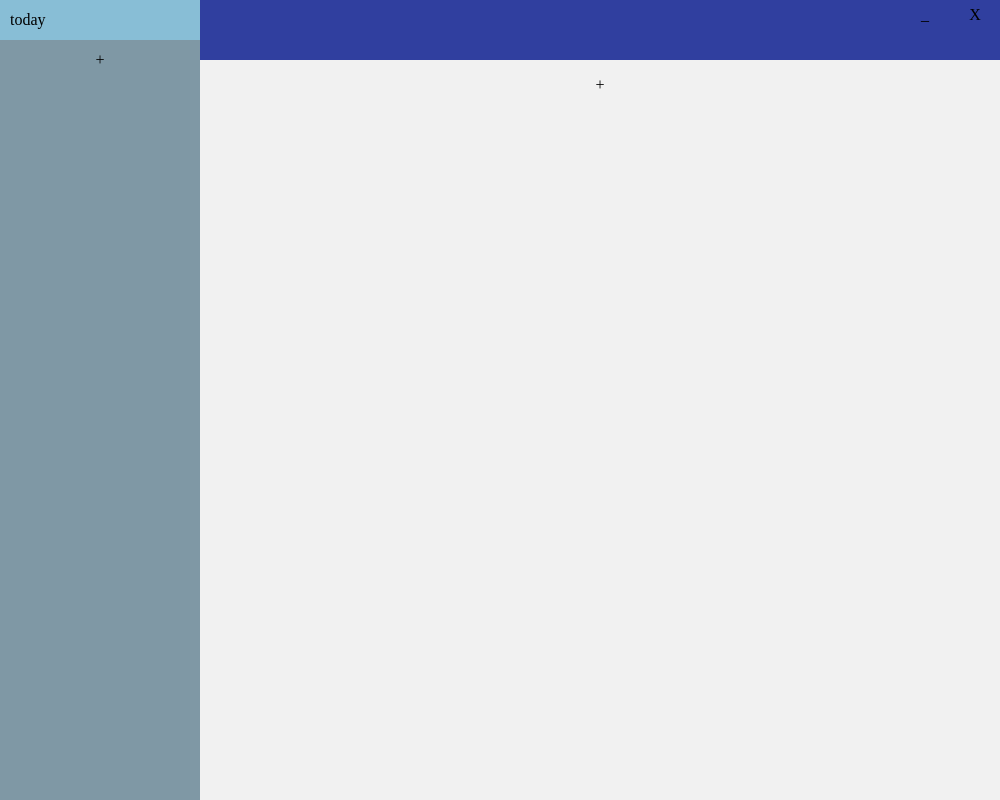
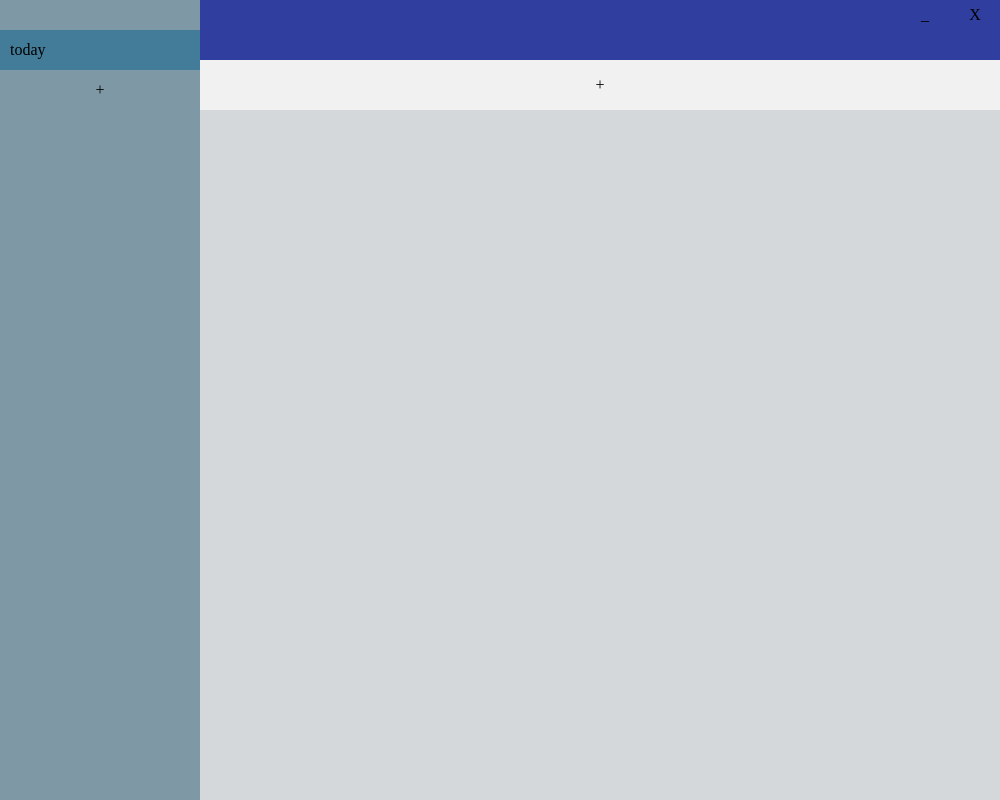
Before and after one commit to LucasZeng99/todo-simple, an Electron app: page renderer/index.html in a window 1000 px wide. Drawn offline with Linux system fonts and the light colour scheme.

Commit message:
fixed top and side bars.

```diff
--- a/main.js
+++ b/main.js
@@ -3,7 +3,7 @@ const path = require("path")
 let win
 
 createMainWindow = () => {
-    win = new BrowserWindow({width: 800, height: 600, frame: false})
+    win = new BrowserWindow({frame: false, width: 1000, height: 800, minWidth: 300, minHeight: 600})
 
     win.loadFile(path.resolve(__dirname, './renderer/index.html'))
     win.webContents.openDevTools()
--- a/renderer/style.css
+++ b/renderer/style.css
@@ -14,16 +14,18 @@ body {
 /* the header, close and minimize buttons. */
 
 header {
-        position: absolute;
+        position: fixed;
         top: 0; left: 0;
         height: 30px; width: 100%;
+        z-index: 99;
+        -webkit-app-region: drag;
 }
 
 .options {
-        position: absolute;
+        position: fixed;
         right: 0; top: 0;
         display: flex;
-        z-index: 99;
+        -webkit-app-region: no-drag;
 }
 .options > div {
         text-align: center;
@@ -31,7 +33,6 @@ header {
         line-height: 30px;
         background-color: none;
         transition: 0.2s;
-        z-index: 99;
 }
 .options > div:hover {
         background-color: #FF7043;
@@ -53,14 +54,16 @@ main {
         width: 100%; height: 100%;
         position: absolute;
         top: 0; left: 0;
-        background-color: rgb(250, 215, 215);
-        display: flex;
+        background-color: rgb(212, 216, 219);
         z-index: 1;
 }
 
 /* main structure of the page */
 /* side bar of lists */
 .todo-sidebar {
+        padding-top: 30px;
+        position: fixed;
+        left: 0; top: 0;
         width: 200px; height: 100%;
         min-width: 200px;
         background-color: rgb(127, 152, 165);
@@ -89,7 +92,9 @@ main {
 
 /* main list content */
 .todo-main {
-        flex-grow: 1;
+        position: absolute;
+        top: 0; left: 200px;
+        width: calc(100% - 200px);
         background-color: #F1F1F1;
         display: flex;
         flex-direction: column;
```
